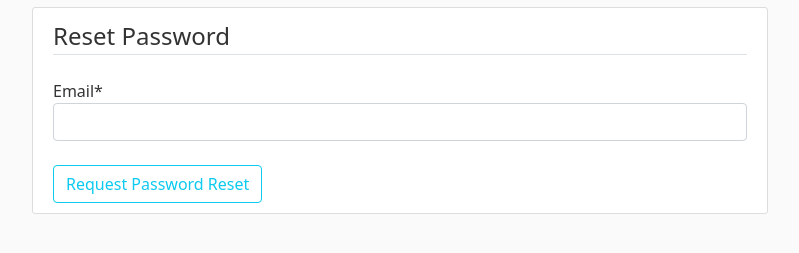
After one commit to ashmitamittal/subscribe, a Django app: page /password-reset/ in a window 1280 px wide. The commit adds this page. Shown: the part 105-358 px from the top of the page, without its empty margins (50-849 px from the left). Run offline with Django 3.2, Linux system fonts and the light colour scheme; some libraries are stand-ins or nearby versions.

Commit message:
Password reset function added

```diff
--- a/subscription/subscription/urls.py
+++ b/subscription/subscription/urls.py
@@ -27,6 +27,26 @@ urlpatterns = [
     path('login/', auth_views.LoginView.as_view(template_name='users/login.html'), name='login'),
     path('logout/', auth_views.LogoutView.as_view(template_name='users/logout.html'), name='logout'),
     path('plan/<int:pk>', user_view.plan_update, name='plan-detail'),
+    path('password-reset/',
+         auth_views.PasswordResetView.as_view(
+             template_name='users/password_reset.html'
+         ),
+         name='password_reset'),
+    path('password-reset/done/',
+         auth_views.PasswordResetDoneView.as_view(
+             template_name='users/password_reset_done.html'
+         ),
+         name='password_reset_done'),
+    path('password-reset-confirm/<uidb64>/<token>/',
+         auth_views.PasswordResetConfirmView.as_view(
+             template_name='users/password_reset_confirm.html'
+         ),
+         name='password_reset_confirm'),
+    path('password-reset-complete/',
+         auth_views.PasswordResetCompleteView.as_view(
+             template_name='users/password_reset_complete.html'
+         ),
+         name='password_reset_complete'),
     path('', user_view.home, name='user-home')
 ]
 
--- a/subscription/users/templates/users/login.html
+++ b/subscription/users/templates/users/login.html
@@ -13,6 +13,9 @@
            <span style="padding: 2px"></span>
            <div class="form-group">
                <button class="btn btn-outline-info" type="submit">Login</button>
+               <small class="text-muted ml-2">
+               <a href="{% url 'password_reset' %}" class="ml-2">Forgot Password?</a>
+           </small>
            </div>
        </form>
        <div class="border-top pt-3">
--- /dev/null
+++ b/subscription/users/templates/users/password_reset.html
@@ -0,0 +1,19 @@
+{% extends "users/base.html" %}
+{% load crispy_forms_tags %}
+
+{% block content %}
+   <div class="content-section">
+       <form method="POST">
+           {% csrf_token %}
+           <fieldset class="form-group">
+               <legend class="border-bottom mb-4">Reset Password</legend>
+               {{ form|crispy }}
+           </fieldset>
+           <span style="padding: 2px"></span>
+           <div class="form-group">
+               <button class="btn btn-outline-info" type="submit">Request Password Reset</button>
+           </div>
+       </form>
+   </div>
+
+{% endblock %}
```
Also changed, not shown: subscription/subscription/settings.py (+7 -0 lines), subscription/users/templates/users/password_reset_complete.html (added, +9 -0 lines), subscription/users/templates/users/password_reset_confirm.html (added, +19 -0 lines), subscription/users/templates/users/password_reset_done.html (added, +8 -0 lines), subscription/users/views.py (+0 -14 lines), subscription/db.sqlite3.
